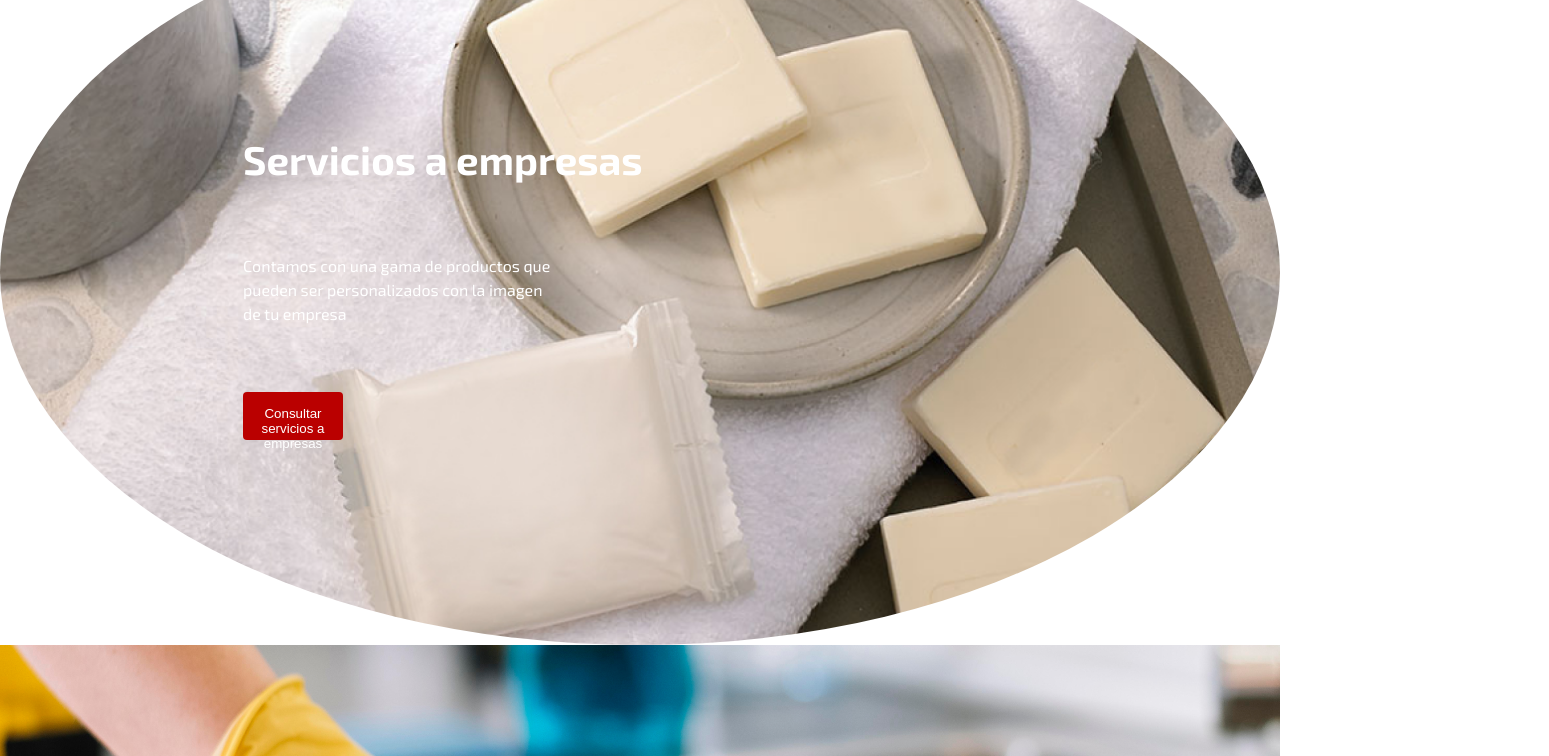
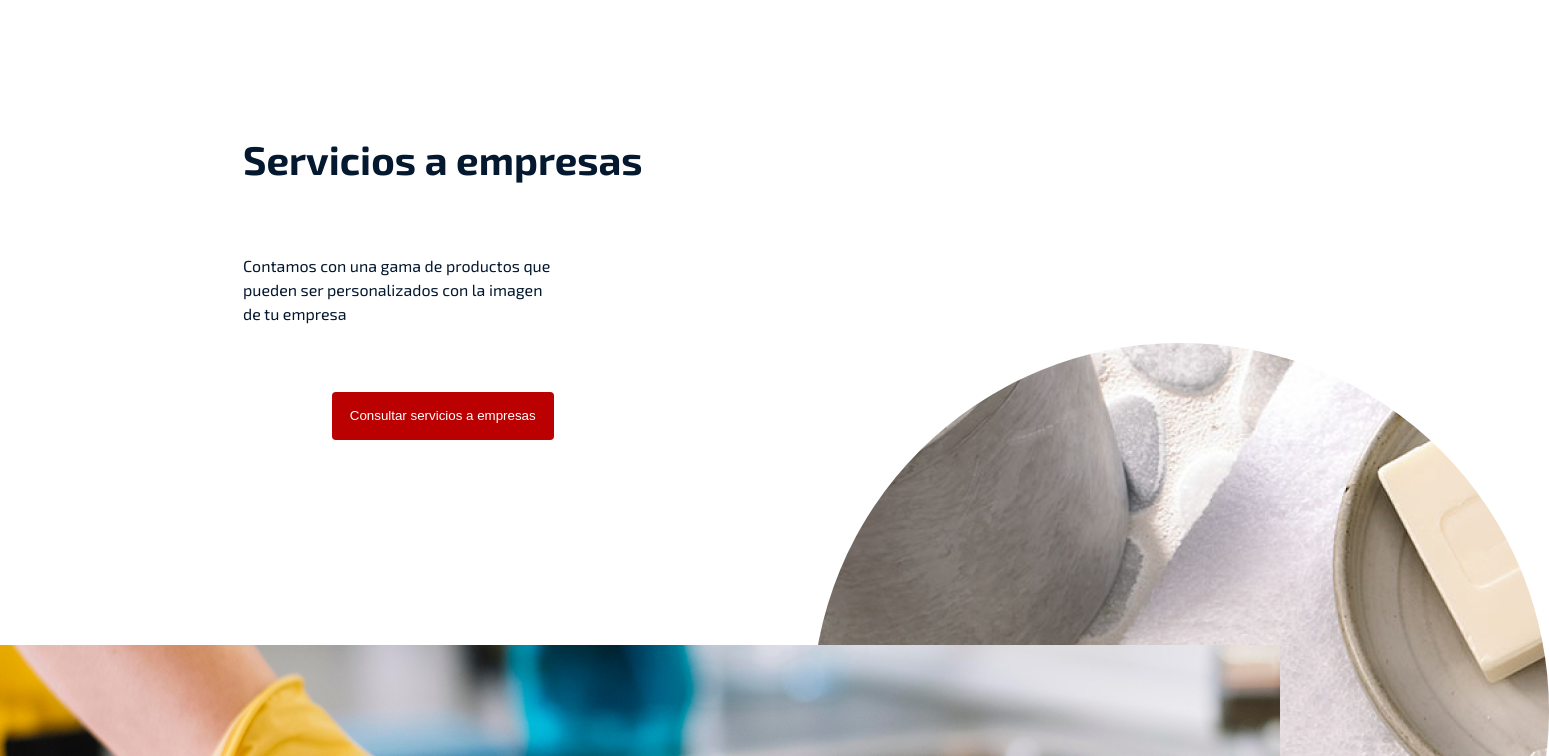
Before and after one commit to JoaquinPalacios/cation, a Next.js app: page / in a window 1280 px wide. Shown: the part 1000-1756 px from the top of the page, 1549 px wide, since content can reach past the window. Built offline with nearby package versions, Linux system fonts and the light colour scheme.

Commit message:
New services- check display

```diff
--- a/components/Services/index.tsx
+++ b/components/Services/index.tsx
@@ -5,8 +5,14 @@ const Services = () => {
                 <h2>Servicios a empresas</h2>
                 <p>Contamos con una gama de productos que pueden ser personalizados con la imagen de tu empresa</p>
                 <button className='button'>Consultar servicios a empresas</button>
-            </div>
+                <div className= 'image'></div>
+
+
+           </div>
+
+
         </div>
+
     );
 };
 
--- a/styles/_services.scss
+++ b/styles/_services.scss
@@ -1,23 +1,33 @@
 .services {
     align-items: center;
-    background-image: url('../public/images/services.png');
     background-repeat: no-repeat;
     border-radius:50% ;
     background-size: cover;
     background-position: center top;
     display: flex;
-    border-radius:50% ;
     height: 745px;
     width: 100%;
+
+
 
     .services-container {
         display: flex;
         flex-direction: column;
         margin-left: 243px;
 
+        .image{
+            background-image: url('../public/images/services.png');
+            border-radius:50%;
+            height: 736.52px;
+            margin-left: 569px;
+            margin-top: 237.48px;
+            position: absolute;
+            width: 736.52px;
+        }
+
 
         h2 {
-            color: white;
+            color:#04182F;
             font-size: 40px;
             line-height: 40px;
             font-weight: 700;
@@ -27,7 +37,7 @@
 
         }
         p {
-            color: white;
+            color: #04182F;
             font-size: 16px;
             font-weight: 400;
             margin-bottom: 64px;
@@ -43,9 +53,11 @@
             color: white;
             height: 48px;
             padding: 12px 16px;
-            width: 100px;
-            margin: left;
+            width: fit-content;
+            margin: auto;
 
         }
     }
+
+
 }
```
